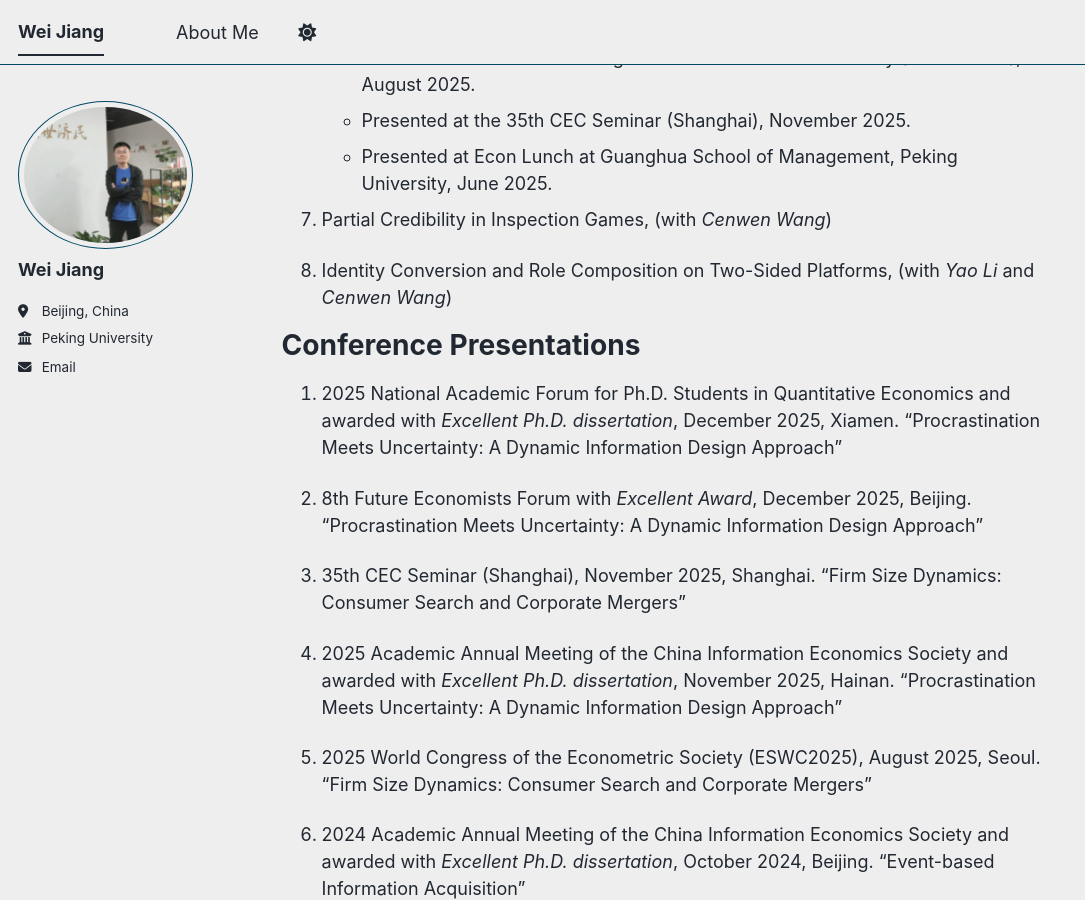
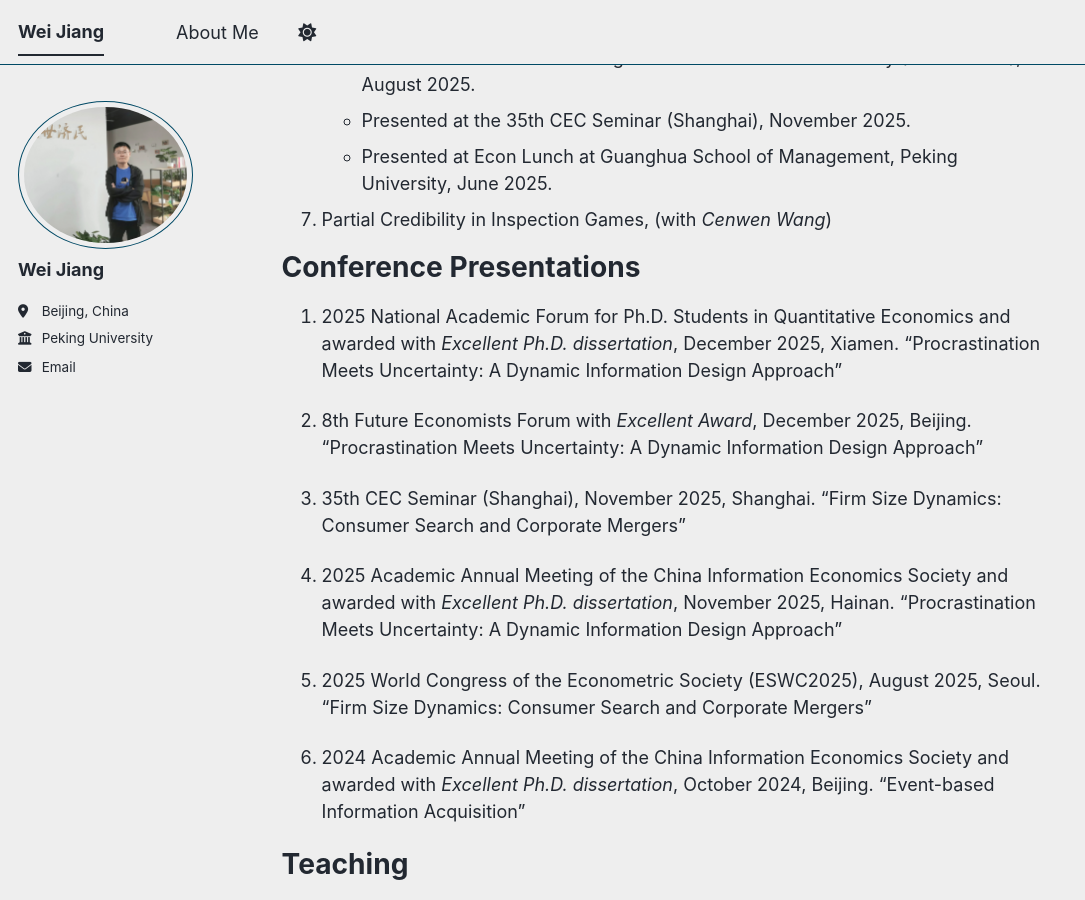
Before and after one commit to jiangwei-econ/jiangwei-econ.github.io, a Jekyll site: the page built from _pages/about.md, in a window 1280 px wide and 900 px high, scrolled down 1669 px. Shown: the whole window, without its empty margins (0-1085 px from the left). Built offline with Jekyll 4.4.1, drawn with Linux system fonts in a browser that asks for light colours; a script bundle is joined from its source files by our own code; library files that are not in the unit come from our copies.

Commit message:
Update about.md

```diff
--- a/_pages/about.md
+++ b/_pages/about.md
@@ -55,8 +55,6 @@ Working Papers
 
 1. Partial Credibility in Inspection Games, (with *Cenwen Wang*)
 
-1. Identity Conversion and Role Composition on Two-Sided Platforms, (with *Yao Li* and *Cenwen Wang*)
-
 
 Conference Presentations
 ======
```
